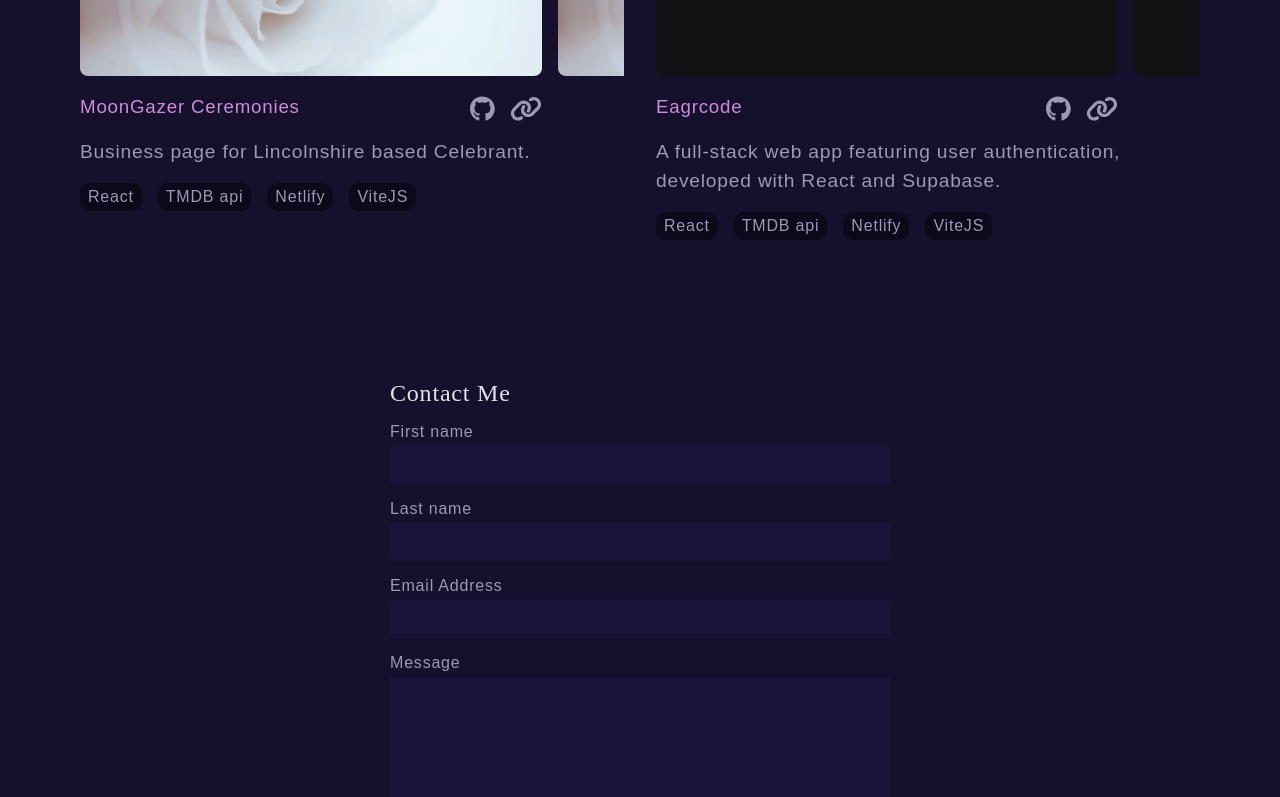
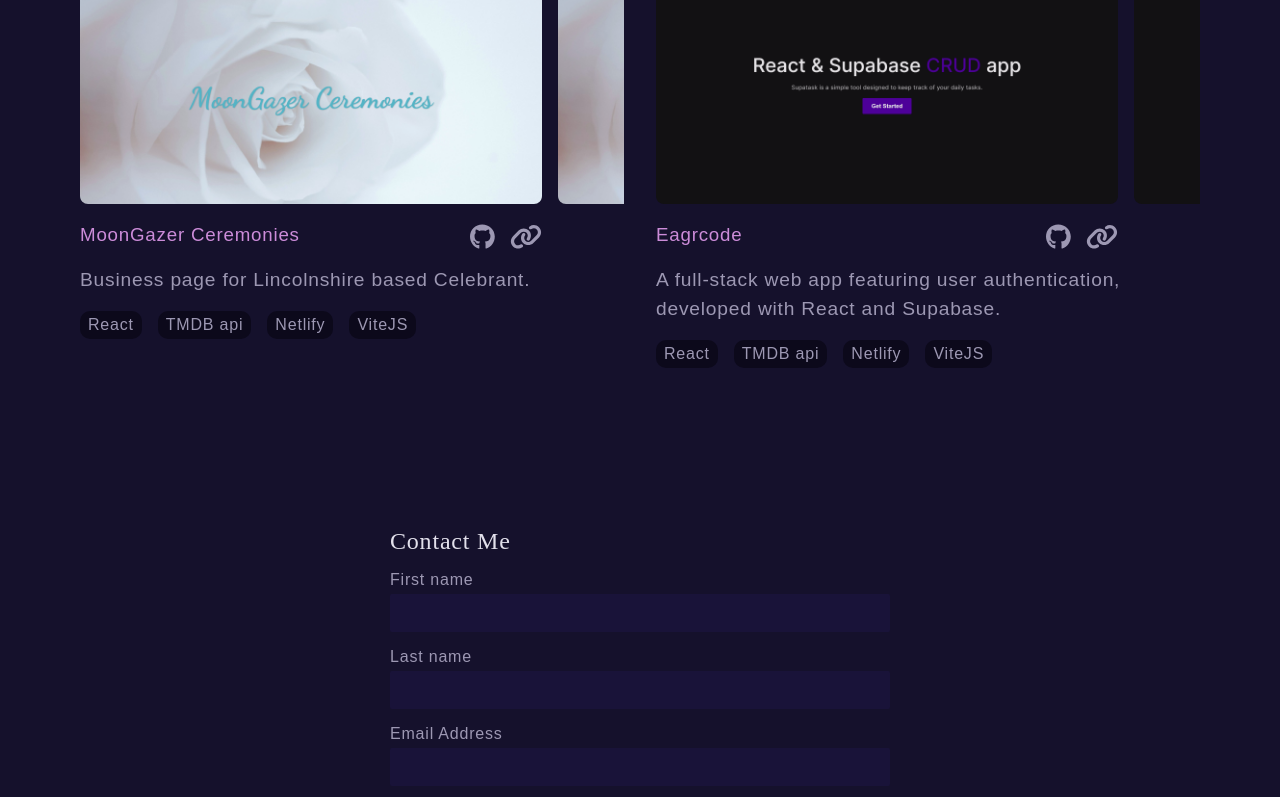
Before and after one commit to eagrcode/eagrcode-dev, a Next.js app: page / in a window 1280 px wide. Shown: the part 2000-2797 px from the top of the page. Built offline with nearby package versions, Linux system fonts and the light colour scheme; a web font is replaced by a local one.

Commit message:
fix section padding to be consistent

```diff
--- a/src/components/About/About.module.scss
+++ b/src/components/About/About.module.scss
@@ -3,7 +3,6 @@
   flex-direction: column;
   justify-content: center;
   align-items: center;
-  padding: 3rem 0;
 }
 
 .about {
--- a/src/components/Contact/Contact.module.scss
+++ b/src/components/Contact/Contact.module.scss
@@ -3,8 +3,6 @@
   flex-direction: column;
   justify-content: center;
   align-items: center;
-
-  min-height: 100vh;
 }
 
 .contactWrapper {
--- a/src/components/Projects/ProjectCard/ProjectCard.tsx
+++ b/src/components/Projects/ProjectCard/ProjectCard.tsx
@@ -76,10 +76,10 @@ export default function ProjectCard({ title, image, text, alt, gitHubUrl, liveUr
       <div className={styles.titleContainer}>
         <h3 className={theme}>{title}</h3>
         <div className={styles.iconContainer}>
-          <Link href={gitHubUrl} target="_blank">
+          <Link href={gitHubUrl} target="_blank" title="Source code">
             <FontAwesomeIcon className={`${styles.icon} ${styles[theme]}`} icon={faGithub} />
           </Link>
-          <Link href={liveUrl} target="_blank">
+          <Link href={liveUrl} target="_blank" title="Live deployment">
             <FontAwesomeIcon className={`${styles.icon} ${styles[theme]}`} icon={faLink} />
           </Link>
         </div>
--- a/src/components/Projects/Projects.module.scss
+++ b/src/components/Projects/Projects.module.scss
@@ -3,10 +3,6 @@
   flex-direction: column;
   justify-content: center;
   align-items: center;
-
-  min-height: 100vh;
-
-  scroll-padding-top: 1rem;
 }
 
 .projectsWrapper {
@@ -36,6 +32,10 @@
   background-color: rgba(190, 190, 190, 0.1);
   justify-self: center;
 
+  &:last-child {
+    display: none;
+  }
+
   @media (min-width: 1200px) {
     display: none;
   }
--- a/src/styles/globals.scss
+++ b/src/styles/globals.scss
@@ -24,11 +24,12 @@ body {
   }
 }
 
-main {
-}
+section {
+  padding: 3rem 0;
 
-section {
-  padding: 1rem 0;
+  @media (min-width: 900px) {
+    padding: 5rem 0;
+  }
 }
 
 h1,
```
